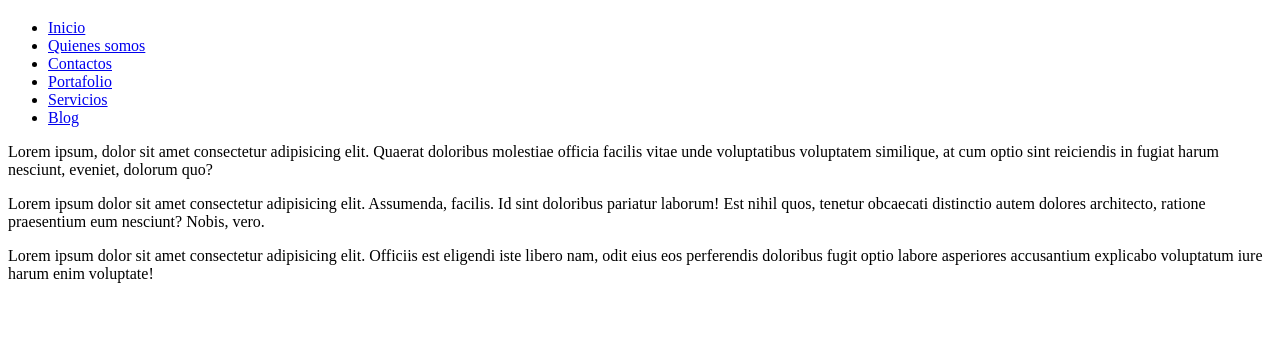
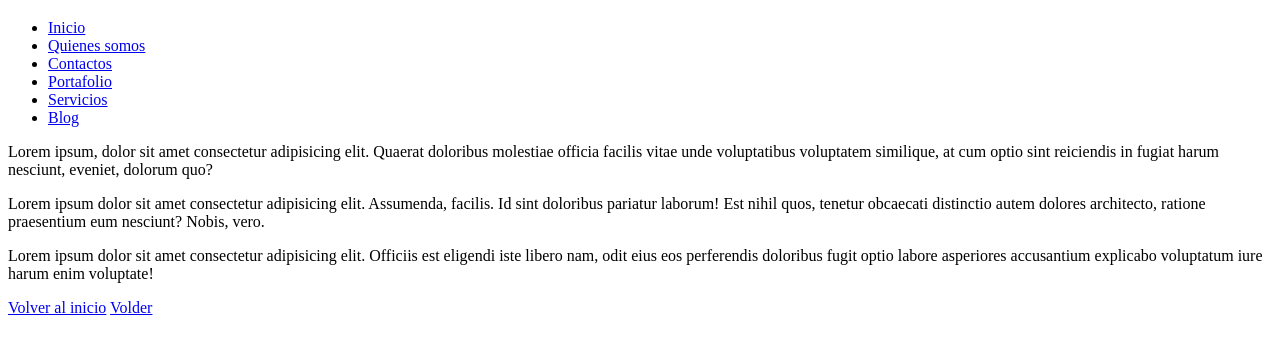
Before and after one commit to YoelAli/repoyoel, a plain HTML site: page index.html in a window 1280 px wide. Shown: the part 61-412 px from the top of the page. Drawn offline with Linux system fonts and the light colour scheme.

Commit message:
Segudo commit

```diff
--- a/index.html
+++ b/index.html
@@ -27,5 +27,7 @@
     <p>
         Lorem ipsum dolor sit amet consectetur adipisicing elit. Officiis est eligendi iste libero nam, odit eius eos perferendis doloribus fugit optio labore asperiores accusantium explicabo voluptatum iure harum enim voluptate!
     </p>
+    <a href="index.html">Volver al inicio</a>
+    <a href="index.html">Volder</a>
 </body>
 </html>
```
Also changed, not shown: blog.html (+1 -0 lines), contactos.html (+1 -0 lines), identidad.html (+5 -0 lines), portafolio.html (+1 -0 lines).
